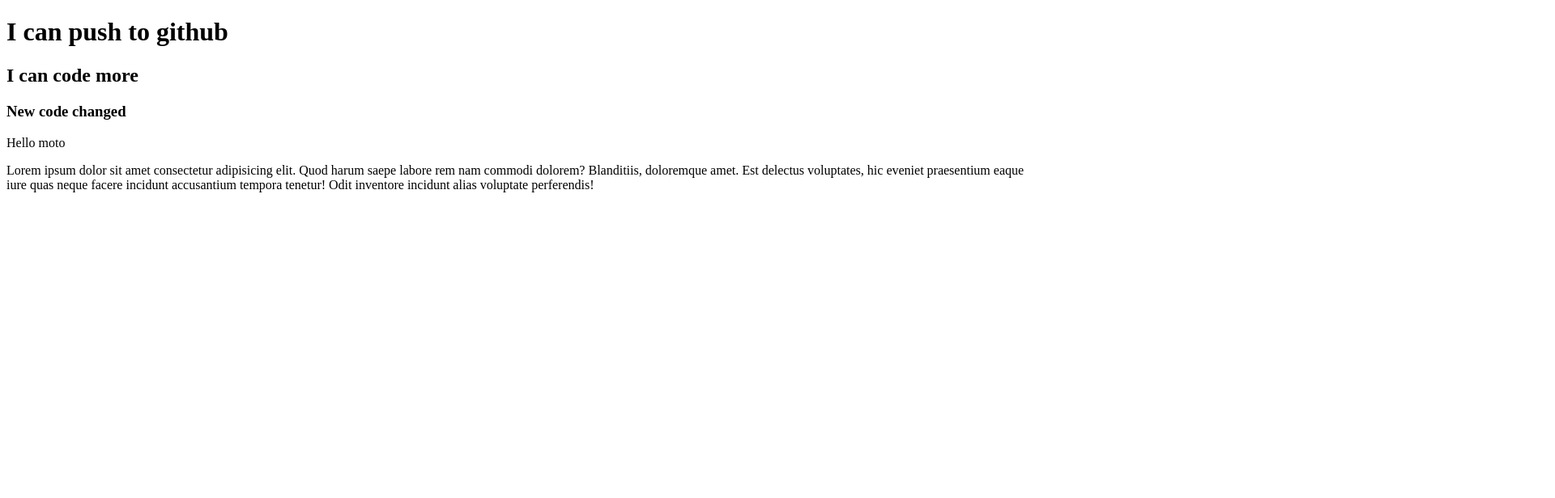
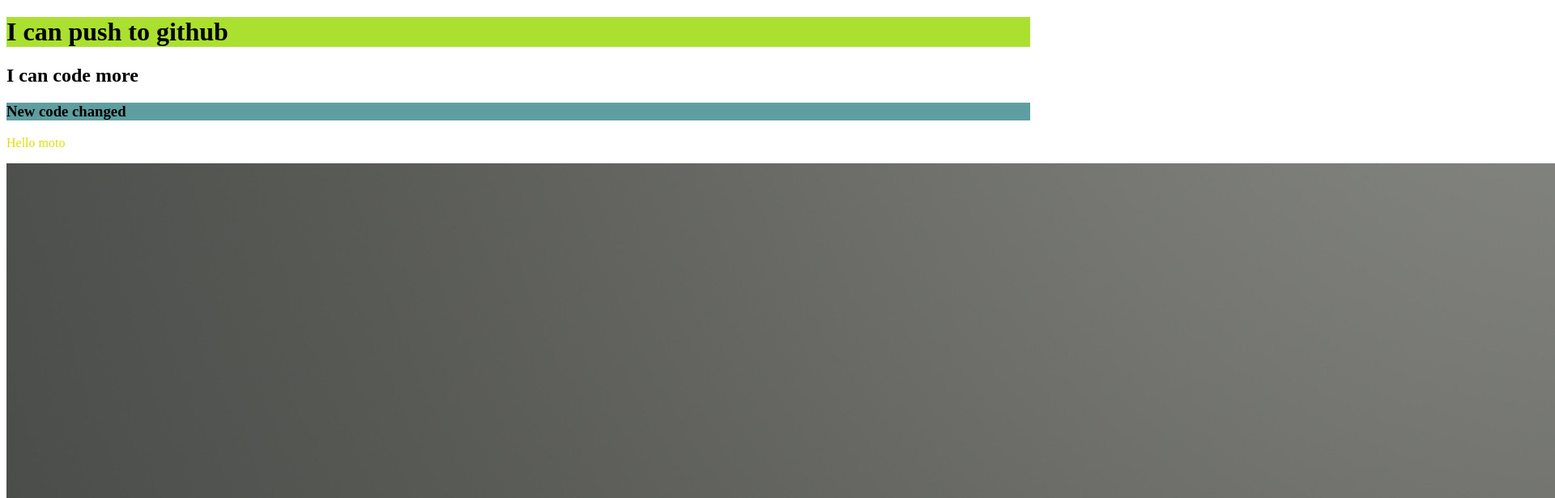
Before and after one commit to BotRazor/my_2nd_repo, a plain HTML site: page index.html in a window 1280 px wide. Shown: the top 616 px of the page at 81% size, 1920 px wide, since content can reach past the window. Drawn offline with Linux system fonts and the light colour scheme.

Commit message:
supreme added

```diff
--- a/Style.css
+++ b/Style.css
@@ -0,0 +1,9 @@
+p{
+    color: rgb(223, 223, 8);
+}
+h3{
+    background-color: cadetblue;
+}
+h1{
+    background-color: rgb(171, 224, 48);
+}
--- a/index.html
+++ b/index.html
@@ -12,6 +12,7 @@
     <h2>I can code more</h2>
     <h3>New code changed</h3>
     <p>Hello moto</p>
+    <img src="supreme.jpg" alt="supreme">
     <p>Lorem ipsum dolor sit amet consectetur adipisicing elit. Quod harum saepe labore rem nam commodi dolorem? Blanditiis, doloremque amet. Est delectus voluptates, hic eveniet praesentium eaque iure quas neque facere incidunt accusantium tempora tenetur! Odit inventore incidunt alias voluptate perferendis!</p>
 </body>
 </html>
```
Also changed, not shown: supreme.jpg (added).
